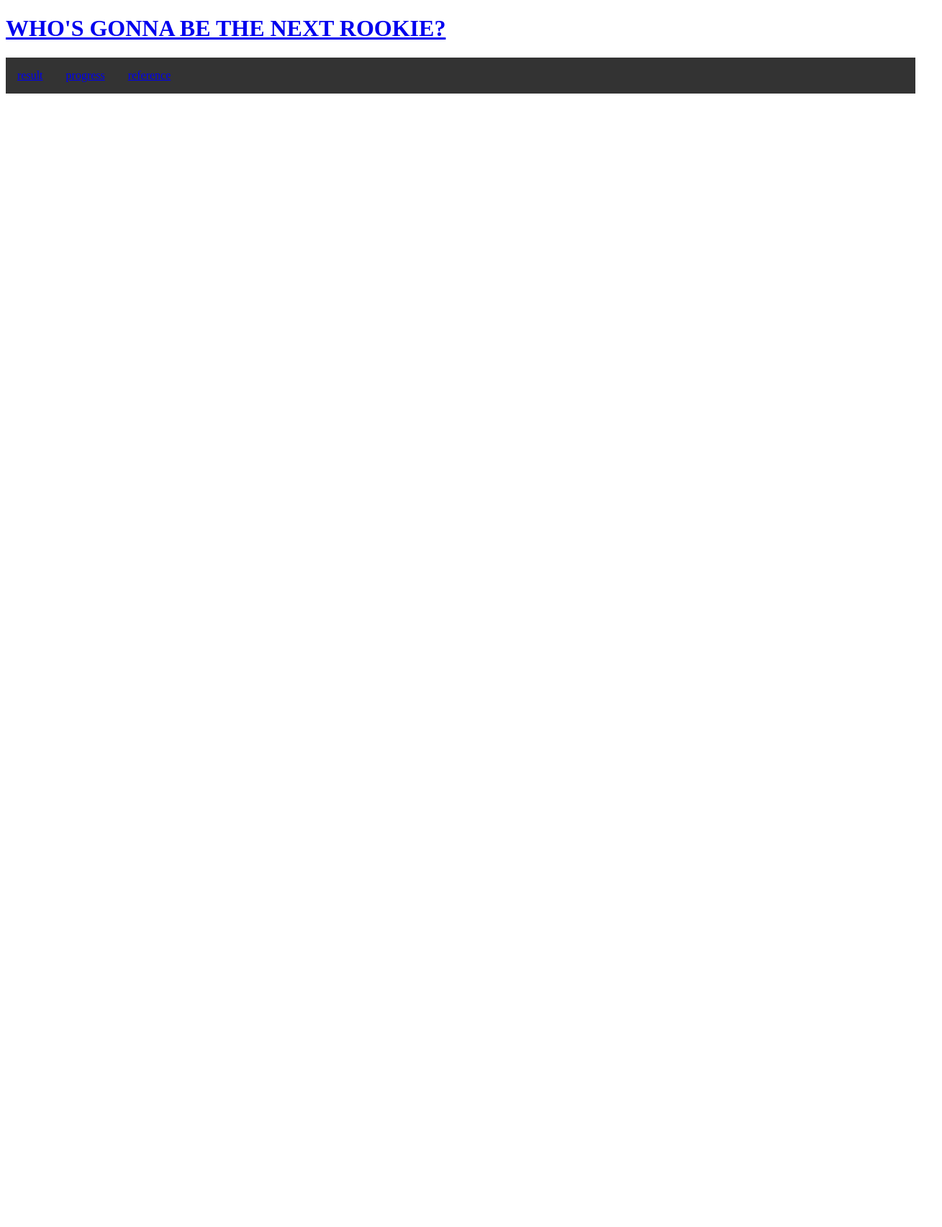
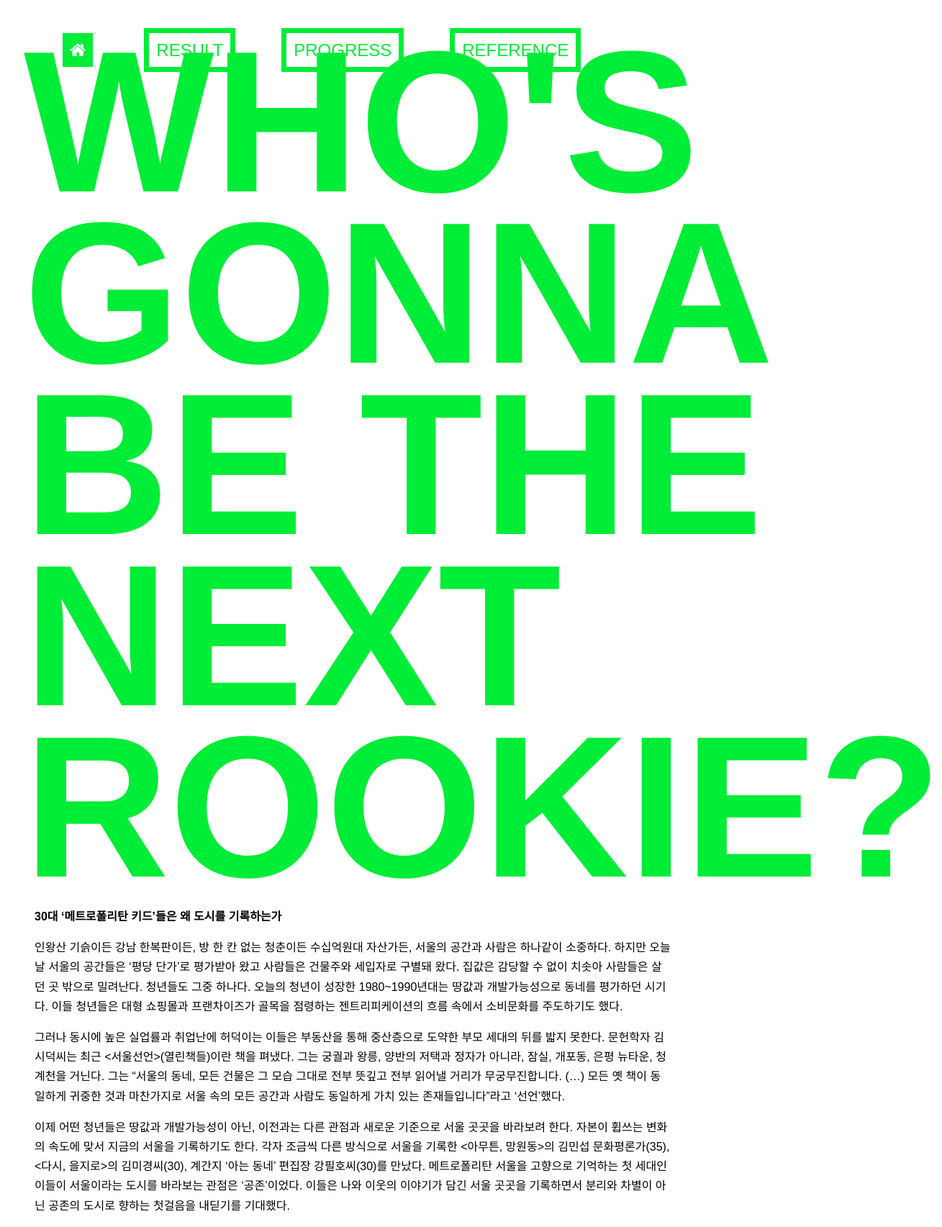
Before and after one commit to LunarKim/Who-s_Next_Rookie, a plain HTML site: page index.html in a window 1280 px wide. Shown: the whole page at 72% size, 1309 px wide, since content can reach past the window. Before the commit the page ends 800 px from the top, so only its background shows below. Drawn offline with Linux system fonts and the light colour scheme.

Commit message:
첫 커밋

```diff
--- /dev/null
+++ b/index.css
@@ -0,0 +1,61 @@
+h1 {
+  font-family: Arial, 'Noto Sans KR', sans-serif;
+  font-size: 280px;
+  padding-left: 25px;
+  margin-top: 50px;
+  margin-bottom: 20px;
+  line-height: 85%;
+  color: #00ed37;
+}
+
+a {
+  text-decoration: none;
+  color: #00ed37;
+  border: none;
+}
+
+.menu {
+  position: fixed;
+  left: 10px;
+  top: 10px;
+}
+
+li {
+  display: inline-block;
+  color: white;
+  margin: 5px, 20px;
+  padding: 30px;
+}
+
+li.current a {
+  color: #3704e0;
+}
+
+li a {
+  font-size: 24px;
+  font-family: "Aerial", Aerial, sans-serif;
+  text-transform: uppercase;
+  border-style: solid;
+  border-width: 7px;
+  padding: 10px;
+}
+
+li.home a {
+  color: #FFFFFF;
+  background-color: #00ed37;
+}
+
+p {
+  font-size: 16px;
+  font-family: "Aerial", Aerial, sans-serif;
+  line-height: 170%;
+  margin-left: 40px;
+  width: 70%;
+}
+
+h2 {
+  font-size: 102px;
+  font-family: "Arial", Aerial, sans-serif;
+  margin-left: 40px;
+  color: #3704e0;
+}
--- a/index.html
+++ b/index.html
@@ -1,40 +1,50 @@
 <!DOCTYPE html>
 <html>
+
 <head>
   <meta charset="utf-8">
   <title>Rookie</title>
-      <style>
-      h1{
-        border-width:5px solid gray;
-      }
-      ul{
-        align-content : center;
-        list-style-type: none;
-        margin: 0;
-        padding: 0;
-        overflow: hidden;
-        background-color: #333333;
-        }
 
-li {
-    float: left;
-    display: block;
-    color: white;
-    text-align: center;
-    padding: 16px;
-    text-decoration: none;
-}
+  <link href="https://fonts.googleapis.com/css?family=Noto+Sans+KR" rel="stylesheet">
+  <link rel="stylesheet" href="https://cdnjs.cloudflare.com/ajax/libs/font-awesome/4.7.0/css/font-awesome.min.css">
+  <link href="index.css" rel="stylesheet">
 
-      </style>
 </head>
+
 <body>
+  <h1>WHO'S GONNA BE THE NEXT ROOKIE?</a></h1>
 
-      <h1><a href="index.html">WHO'S GONNA BE THE NEXT ROOKIE?</a></h1>
-      <ul>
+  <ul class="menu">
+    <li class="home"><a href="index.html"><i class="fa fa-home"></i></a></li>
     <li><a href="result.html">result</a></li>
     <li><a href="progress.html">progress</a></li>
     <li><a href="reference.html">reference</a></li>
   </ul>
 
+  <!-- <div class="map">
+    <img src="test_image.png" alt="test_image"> -->
+  </div>
+
+    <div class="description">
+      <p>
+        <strong>30대 ‘메트로폴리탄 키드’들은 왜 도시를 기록하는가</strong>
+      </p>
+      <p>
+        인왕산 기슭이든 강남 한복판이든, 방 한 칸 없는 청춘이든 수십억원대 자산가든, 서울의 공간과 사람은 하나같이 소중하다. 하지만 오늘날 서울의 공간들은 ‘평당 단가’로 평가받아 왔고 사람들은 건물주와 세입자로 구별돼 왔다. 집값은 감당할 수 없이 치솟아 사람들은 살던 곳 밖으로 밀려난다. 청년들도 그중 하나다. 오늘의 청년이 성장한 1980~1990년대는 땅값과 개발가능성으로 동네를 평가하던 시기다. 이들 청년들은 대형 쇼핑몰과
+        프랜차이즈가 골목을 점령하는 젠트리피케이션의 흐름 속에서 소비문화를 주도하기도 했다.
+      </p>
+      <p>
+        그러나 동시에 높은 실업률과 취업난에 허덕이는 이들은 부동산을 통해 중산층으로 도약한 부모 세대의 뒤를 밟지 못한다. 문헌학자 김시덕씨는 최근 <서울선언>(열린책들)이란 책을 펴냈다. 그는 궁궐과 왕릉, 양반의 저택과 정자가 아니라, 잠실, 개포동, 은평 뉴타운, 청계천을 거닌다. 그는 “서울의 동네, 모든 건물은 그 모습 그대로 전부 뜻깊고 전부 읽어낼 거리가 무궁무진합니다. (…) 모든 옛 책이 동일하게 귀중한 것과
+          마찬가지로
+          서울 속의 모든 공간과 사람도 동일하게 가치 있는 존재들입니다”라고 ‘선언’했다.
+      </p>
+
+      <p>
+        이제 어떤 청년들은 땅값과 개발가능성이 아닌, 이전과는 다른 관점과 새로운 기준으로 서울 곳곳을 바라보려 한다. 자본이 휩쓰는 변화의 속도에 맞서 지금의 서울을 기록하기도 한다. 각자 조금씩 다른 방식으로 서울을 기록한 <아무튼, 망원동>의 김민섭 문화평론가(35), <다시, 을지로>의 김미경씨(30), 계간지 ‘아는 동네’ 편집장 강필호씨(30)를 만났다. 메트로폴리탄 서울을 고향으로 기억하는 첫 세대인 이들이 서울이라는
+            도시를
+            바라보는 관점은 ‘공존’이었다. 이들은 나와 이웃의 이야기가 담긴 서울 곳곳을 기록하면서 분리와 차별이 아닌 공존의 도시로 향하는 첫걸음을 내딛기를 기대했다. <br>
+    </p>
+    </div>
 </body>
+
 </html>
```
Also changed, not shown: progress.html (+6 -27 lines), reference.html (+59 -15 lines), result.html (+22 -27 lines), test_image.png (added), 1 other file. Lines whose indentation alone changed are shown as unchanged.
